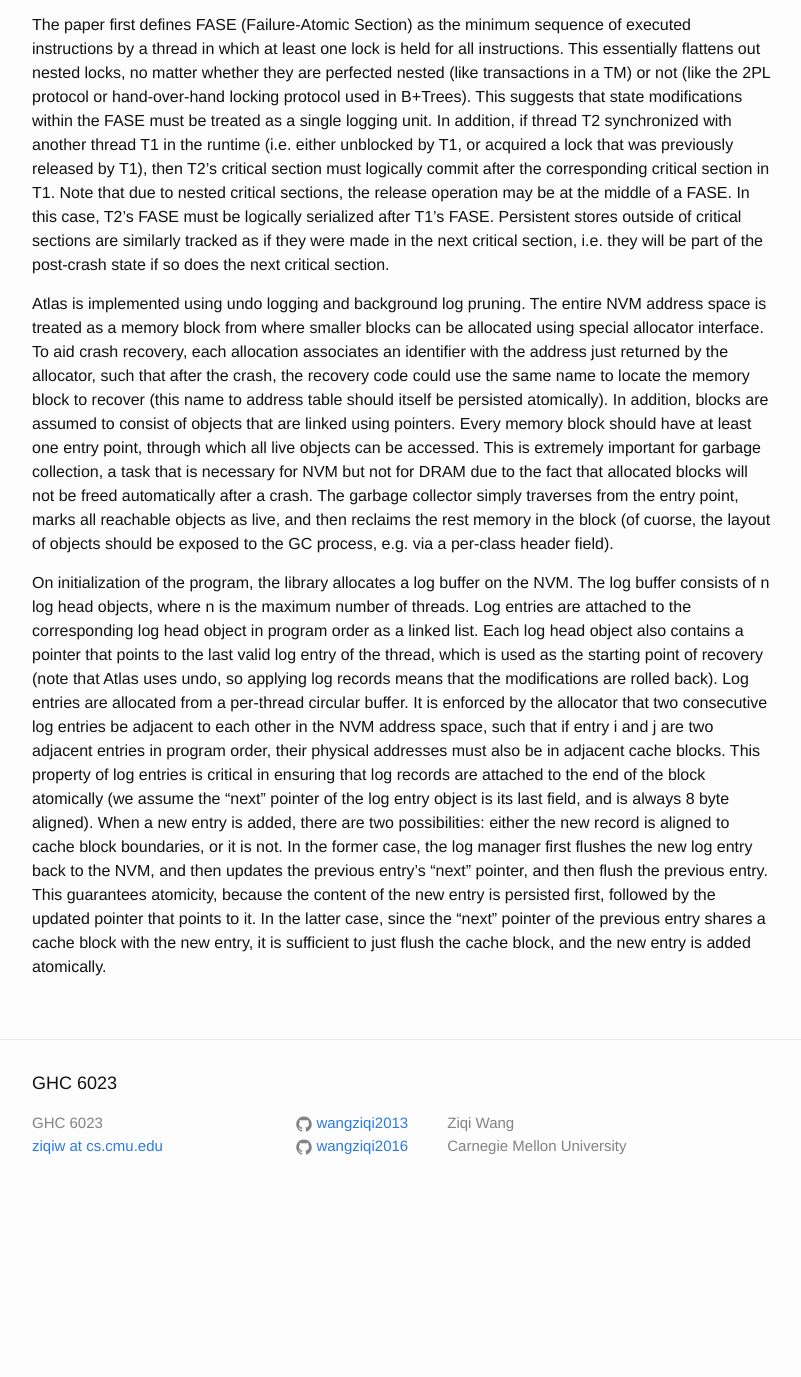
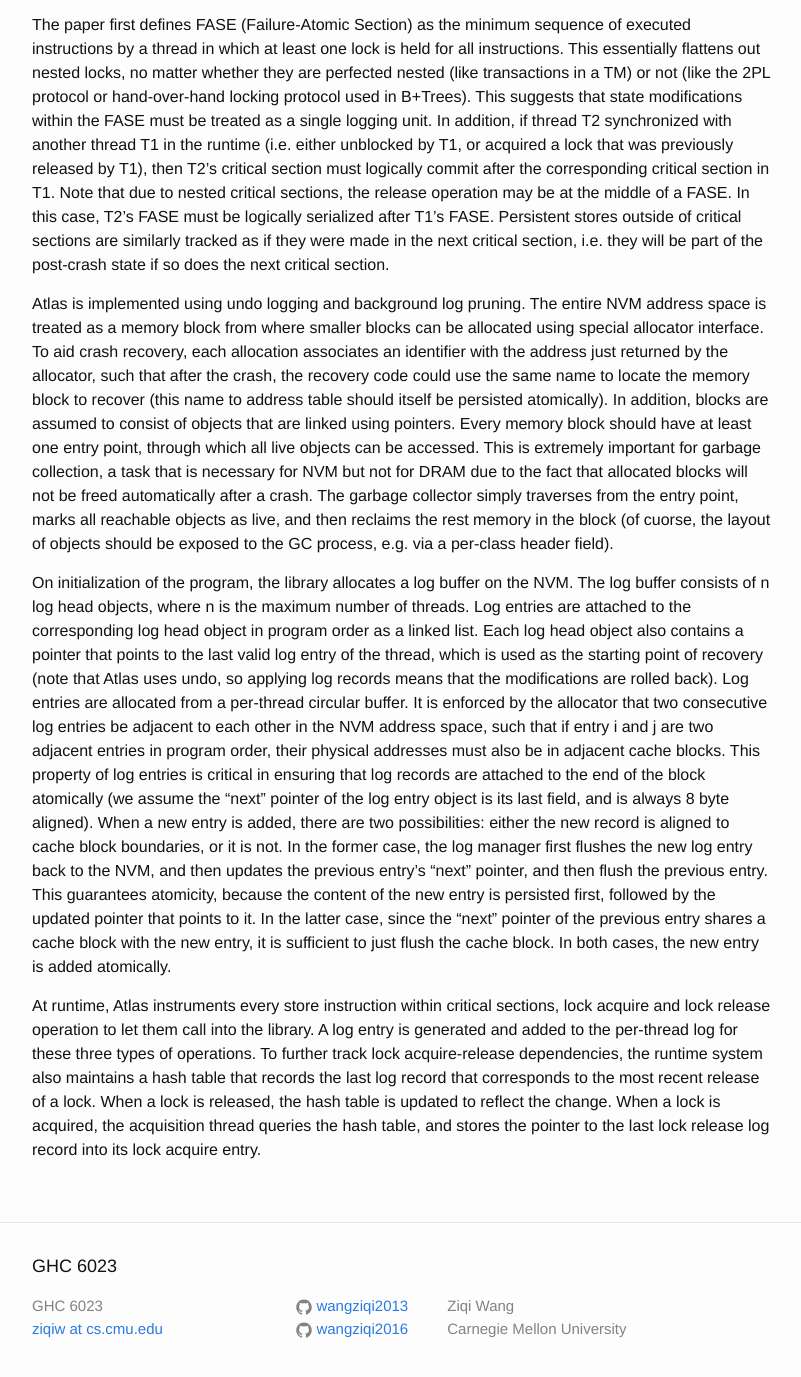
Before and after one commit to wangziqi2013/wangziqi2013.github.io, a Jekyll site: the page built from _posts/2019-08-04-atlas.markdown, in a window 1280 px wide and 1400 px high, scrolled down 1046 px. Shown: the top 1377 px of the window, without its empty margins (238-1039 px from the left). Built offline with Jekyll 4.4.1, drawn with Linux system fonts in a browser that asks for light colours; before the commit the page ends 2263 px from its top, so only the background shows below that.

Commit message:
Adding hash table

```diff
--- a/_posts/2019-08-04-atlas.markdown
+++ b/_posts/2019-08-04-atlas.markdown
@@ -70,4 +70,12 @@ there are two possibilities: either the new record is aligned to cache block bou
 the log manager first flushes the new log entry back to the NVM, and then updates the previous entry's "next" pointer, and
 then flush the previous entry. This guarantees atomicity, because the content of the new entry is persisted first, followed
 by the updated pointer that points to it. In the latter case, since the "next" pointer of the previous entry shares
-a cache block with the new entry, it is sufficient to just flush the cache block, and the new entry is added atomically.
+a cache block with the new entry, it is sufficient to just flush the cache block. In both cases, the new entry is added
+atomically.
+
+At runtime, Atlas instruments every store instruction within critical sections, lock acquire and lock release operation to
+let them call into the library. A log entry is generated and added to the per-thread log for these three types of operations.
+To further track lock acquire-release dependencies, the runtime system also maintains a hash table that records the last
+log record that corresponds to the most recent release of a lock. When a lock is released, the hash table is updated to
+reflect the change. When a lock is acquired, the acquisition thread queries the hash table, and stores the pointer to
+the last lock release log record into its lock acquire entry.
```
